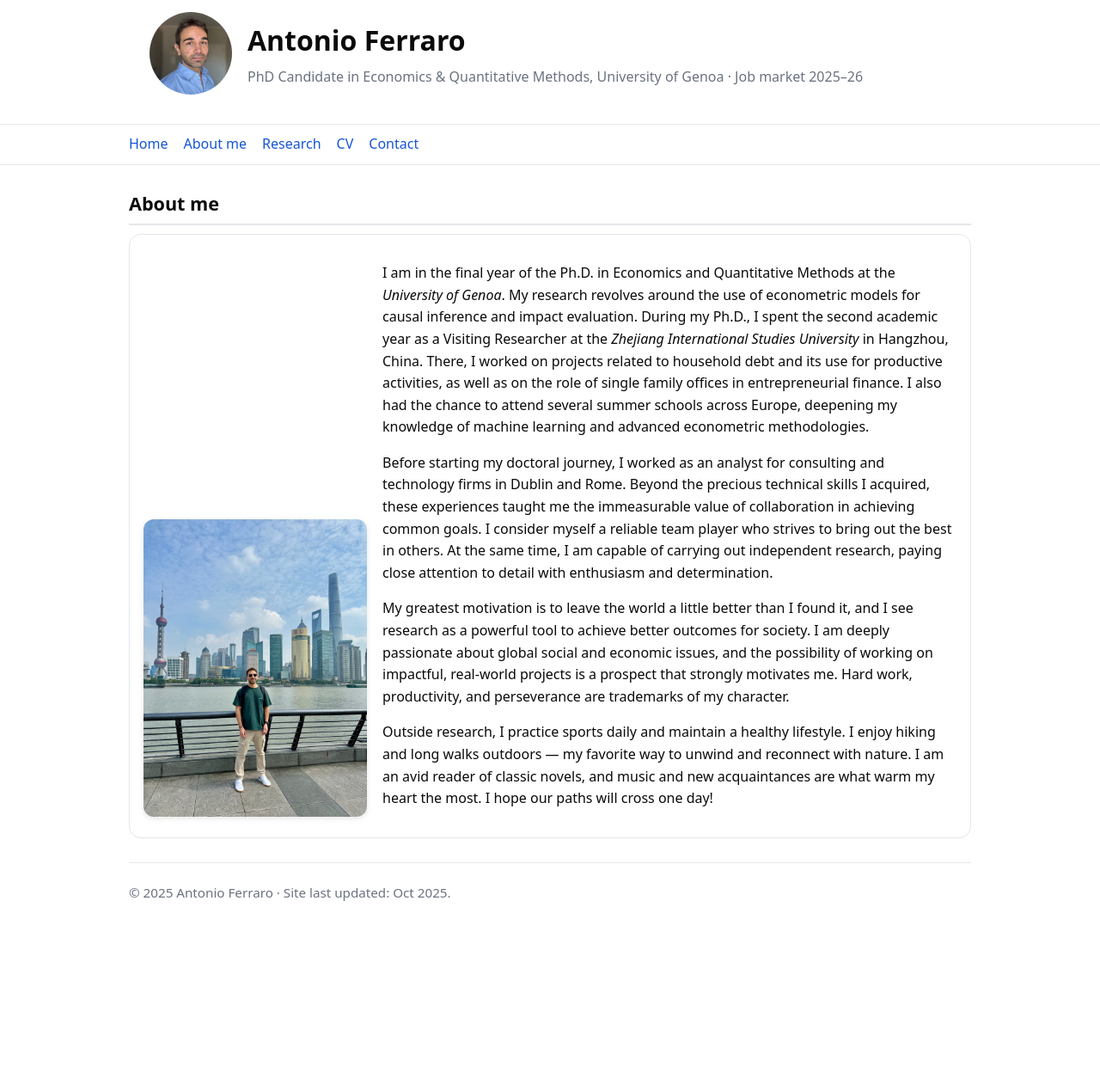
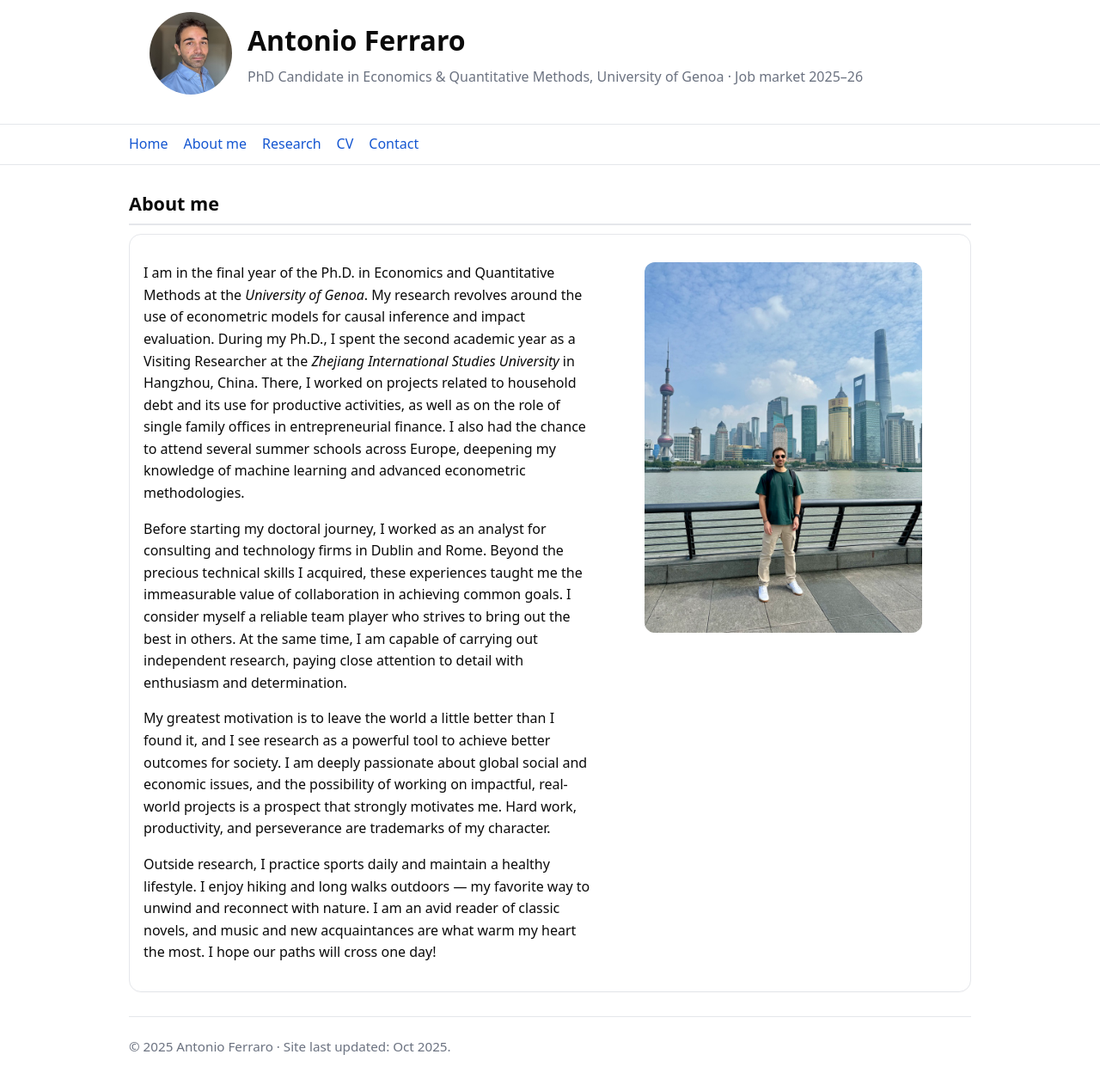
Before and after one commit to ferraroantonio/ferraroantonio.github.io, a Jekyll site: the page built from about.md, in a window 1280 px wide. Shown: the whole page at 86% size. Built offline with Jekyll 4.4.1, drawn with Linux system fonts in a browser that asks for light colours; before the commit the page ends 1090 px from its top, so only the background shows below that.

Commit message:
Update about.md

```diff
--- a/about.md
+++ b/about.md
@@ -6,27 +6,23 @@ description: "More about Antonio Ferraro — background, research journey, and m
 ---
 <section id="about-full">
   <h2>About me</h2>
+  <div class="card">
+    <div class="about-grid">
+      <!-- Text FIRST in markup; CSS puts it left on desktop, below image on mobile -->
+      <div class="about-text">
+        <p>I am in the final year of the Ph.D. in Economics and Quantitative Methods at the <em>University of Genoa</em>. My research revolves around the use of econometric models for causal inference and impact evaluation. During my Ph.D., I spent the second academic year as a Visiting Researcher at the <em>Zhejiang International Studies University</em> in Hangzhou, China. There, I worked on projects related to household debt and its use for productive activities, as well as on the role of single family offices in entrepreneurial finance. I also had the chance to attend several summer schools across Europe, deepening my knowledge of machine learning and advanced econometric methodologies.</p>
 
-  <div class="card"
-       style="display:flex; flex-wrap:wrap-reverse; align-items:flex-start; gap:18px;">
+        <p>Before starting my doctoral journey, I worked as an analyst for consulting and technology firms in Dublin and Rome. Beyond the precious technical skills I acquired, these experiences taught me the immeasurable value of collaboration in achieving common goals. I consider myself a reliable team player who strives to bring out the best in others. At the same time, I am capable of carrying out independent research, paying close attention to detail with enthusiasm and determination.</p>
 
-    <!-- Photo -->
-    <div style="flex:0 0 260px; max-width:260px; text-align:center;">
-      <img src="{{ '/assets/antonio_shanghai.jpg' | relative_url }}"
-           alt="Antonio Ferraro in Shanghai"
-           style="width:100%; height:auto; border-radius:12px; box-shadow:0 2px 6px rgba(0,0,0,0.1);">
+        <p>My greatest motivation is to leave the world a little better than I found it, and I see research as a powerful tool to achieve better outcomes for society. I am deeply passionate about global social and economic issues, and the possibility of working on impactful, real-world projects is a prospect that strongly motivates me. Hard work, productivity, and perseverance are trademarks of my character.</p>
+
+        <p>Outside research, I practice sports daily and maintain a healthy lifestyle. I enjoy hiking and long walks outdoors — my favorite way to unwind and reconnect with nature. I am an avid reader of classic novels, and music and new acquaintances are what warm my heart the most. I hope our paths will cross one day!</p>
+      </div>
+
+      <!-- Image on the RIGHT on desktop; on TOP on mobile -->
+      <figure class="about-photo">
+        <img src="{{ '/assets/antonio_shanghai.jpg' | relative_url }}" alt="Antonio Ferraro in Shanghai">
+      </figure>
     </div>
-
-    <!-- Text -->
-    <div style="flex:1 1 460px; min-width:260px;">
-      <p>I am in the final year of the Ph.D. in Economics and Quantitative Methods at the <em>University of Genoa</em>. My research revolves around the use of econometric models for causal inference and impact evaluation. During my Ph.D., I spent the second academic year as a Visiting Researcher at the <em>Zhejiang International Studies University</em> in Hangzhou, China. There, I worked on projects related to household debt and its use for productive activities, as well as on the role of single family offices in entrepreneurial finance. I also had the chance to attend several summer schools across Europe, deepening my knowledge of machine learning and advanced econometric methodologies.</p>
-
-      <p>Before starting my doctoral journey, I worked as an analyst for consulting and technology firms in Dublin and Rome. Beyond the precious technical skills I acquired, these experiences taught me the immeasurable value of collaboration in achieving common goals. I consider myself a reliable team player who strives to bring out the best in others. At the same time, I am capable of carrying out independent research, paying close attention to detail with enthusiasm and determination.</p>
-
-      <p>My greatest motivation is to leave the world a little better than I found it, and I see research as a powerful tool to achieve better outcomes for society. I am deeply passionate about global social and economic issues, and the possibility of working on impactful, real-world projects is a prospect that strongly motivates me. Hard work, productivity, and perseverance are trademarks of my character.</p>
-
-      <p>Outside research, I practice sports daily and maintain a healthy lifestyle. I enjoy hiking and long walks outdoors — my favorite way to unwind and reconnect with nature. I am an avid reader of classic novels, and music and new acquaintances are what warm my heart the most. I hope our paths will cross one day!</p>
-    </div>
-
   </div>
 </section>
```
